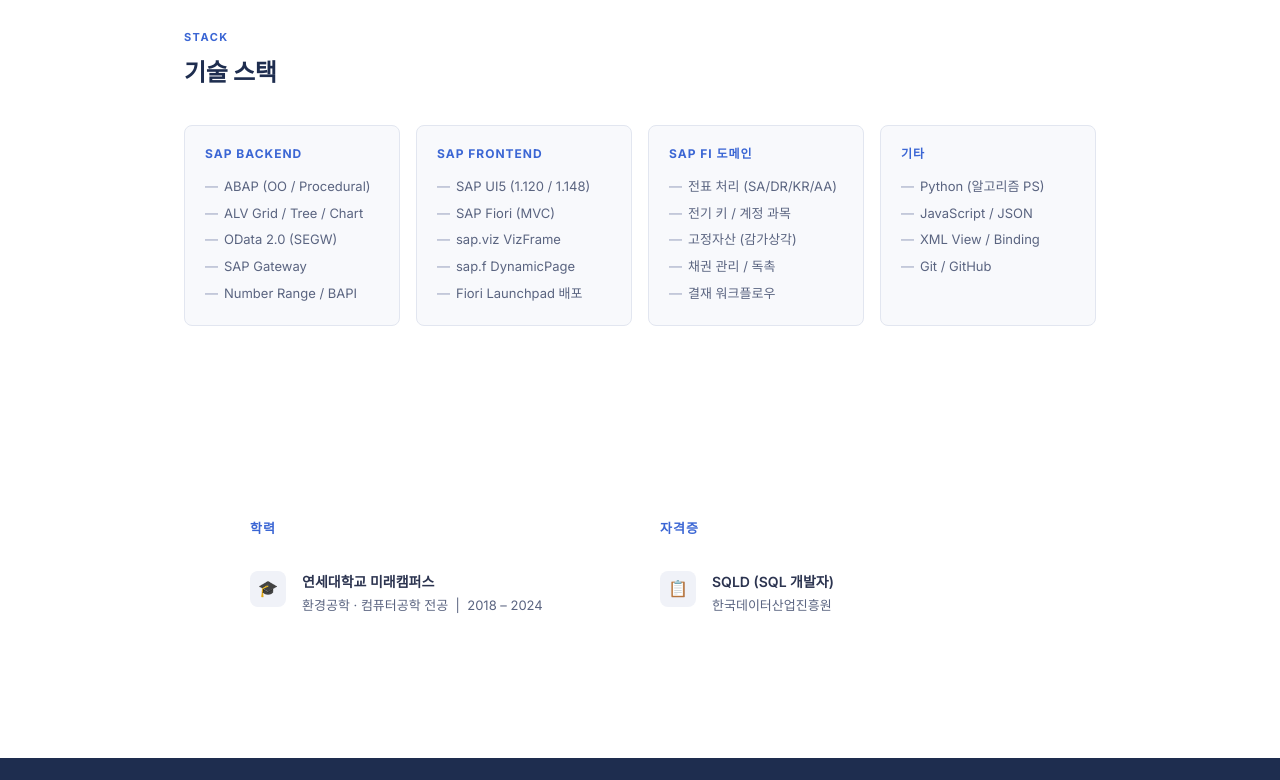
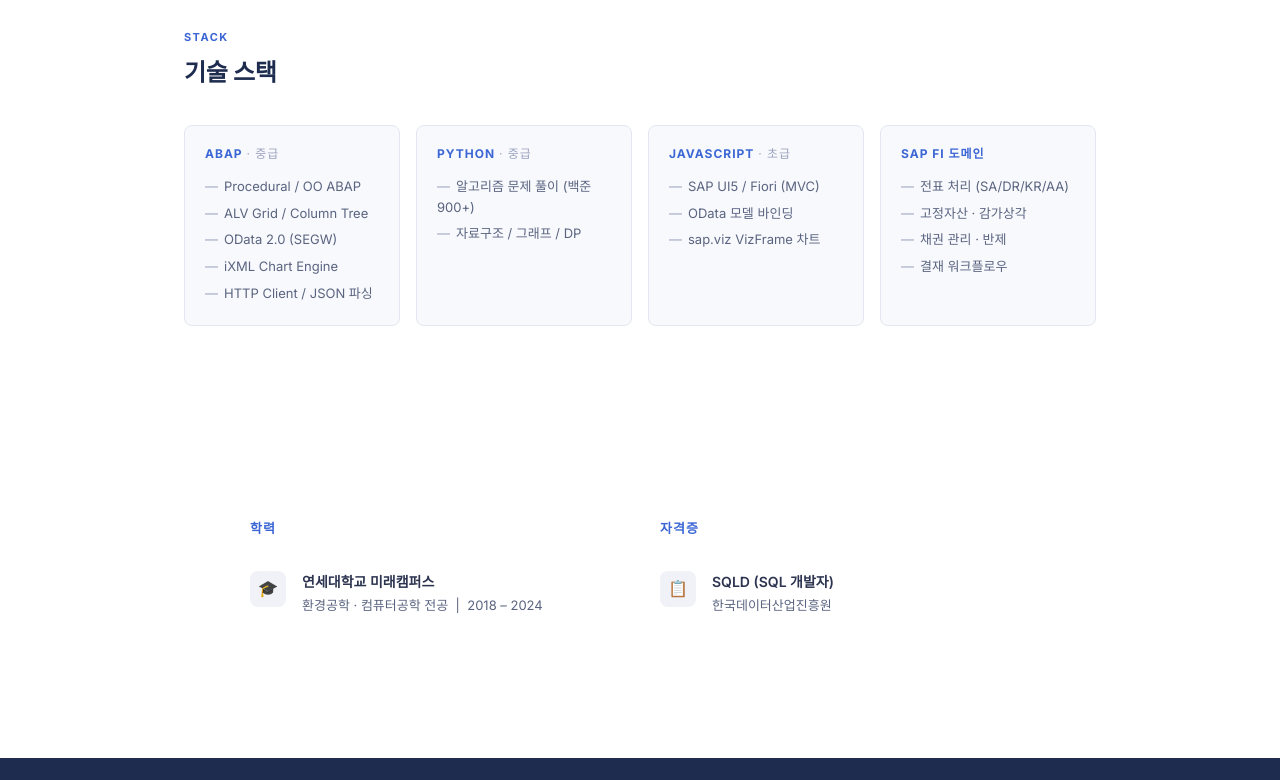
Before and after one commit to imsunbow/imsunbow.github.io, a plain HTML site: page index.html in a window 1280 px wide. Shown: the part 2960-3740 px from the top of the page. Drawn offline with Linux system fonts and the light colour scheme.

Commit message:
Revamp skills: language-centric with levels, remove SAP internals

```diff
--- a/index.html
+++ b/index.html
@@ -578,42 +578,37 @@
     <div class="section-title">기술 스택</div>
     <div class="skills-grid">
       <div class="skill-group">
-        <h4>SAP Backend</h4>
+        <h4>ABAP <span style="font-weight:400;color:var(--gray400);">· 중급</span></h4>
         <ul>
-          <li>ABAP (OO / Procedural)</li>
-          <li>ALV Grid / Tree / Chart</li>
+          <li>Procedural / OO ABAP</li>
+          <li>ALV Grid / Column Tree</li>
           <li>OData 2.0 (SEGW)</li>
-          <li>SAP Gateway</li>
-          <li>Number Range / BAPI</li>
+          <li>iXML Chart Engine</li>
+          <li>HTTP Client / JSON 파싱</li>
         </ul>
       </div>
       <div class="skill-group">
-        <h4>SAP Frontend</h4>
+        <h4>Python <span style="font-weight:400;color:var(--gray400);">· 중급</span></h4>
         <ul>
-          <li>SAP UI5 (1.120 / 1.148)</li>
-          <li>SAP Fiori (MVC)</li>
-          <li>sap.viz VizFrame</li>
-          <li>sap.f DynamicPage</li>
-          <li>Fiori Launchpad 배포</li>
+          <li>알고리즘 문제 풀이 (백준 900+)</li>
+          <li>자료구조 / 그래프 / DP</li>
+        </ul>
+      </div>
+      <div class="skill-group">
+        <h4>JavaScript <span style="font-weight:400;color:var(--gray400);">· 초급</span></h4>
+        <ul>
+          <li>SAP UI5 / Fiori (MVC)</li>
+          <li>OData 모델 바인딩</li>
+          <li>sap.viz VizFrame 차트</li>
         </ul>
       </div>
       <div class="skill-group">
         <h4>SAP FI 도메인</h4>
         <ul>
           <li>전표 처리 (SA/DR/KR/AA)</li>
-          <li>전기 키 / 계정 과목</li>
-          <li>고정자산 (감가상각)</li>
-          <li>채권 관리 / 독촉</li>
+          <li>고정자산 · 감가상각</li>
+          <li>채권 관리 · 반제</li>
           <li>결재 워크플로우</li>
-        </ul>
-      </div>
-      <div class="skill-group">
-        <h4>기타</h4>
-        <ul>
-          <li>Python (알고리즘 PS)</li>
-          <li>JavaScript / JSON</li>
-          <li>XML View / Binding</li>
-          <li>Git / GitHub</li>
         </ul>
       </div>
     </div>
```
